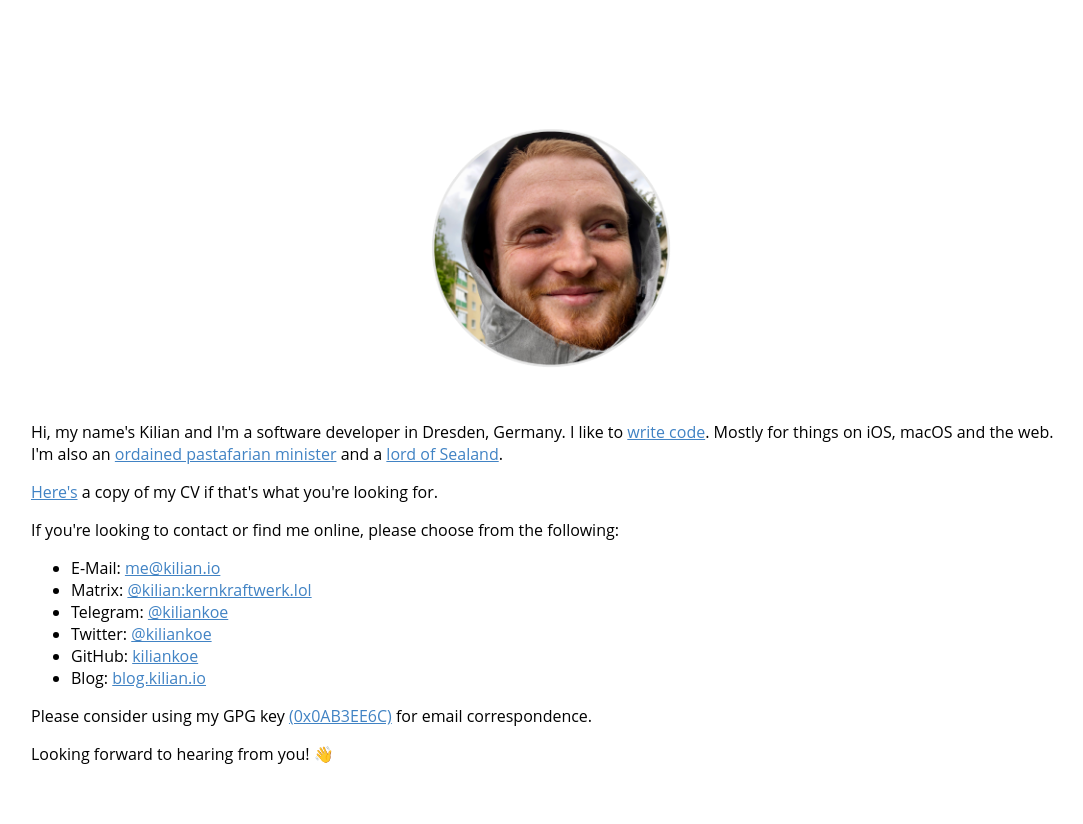
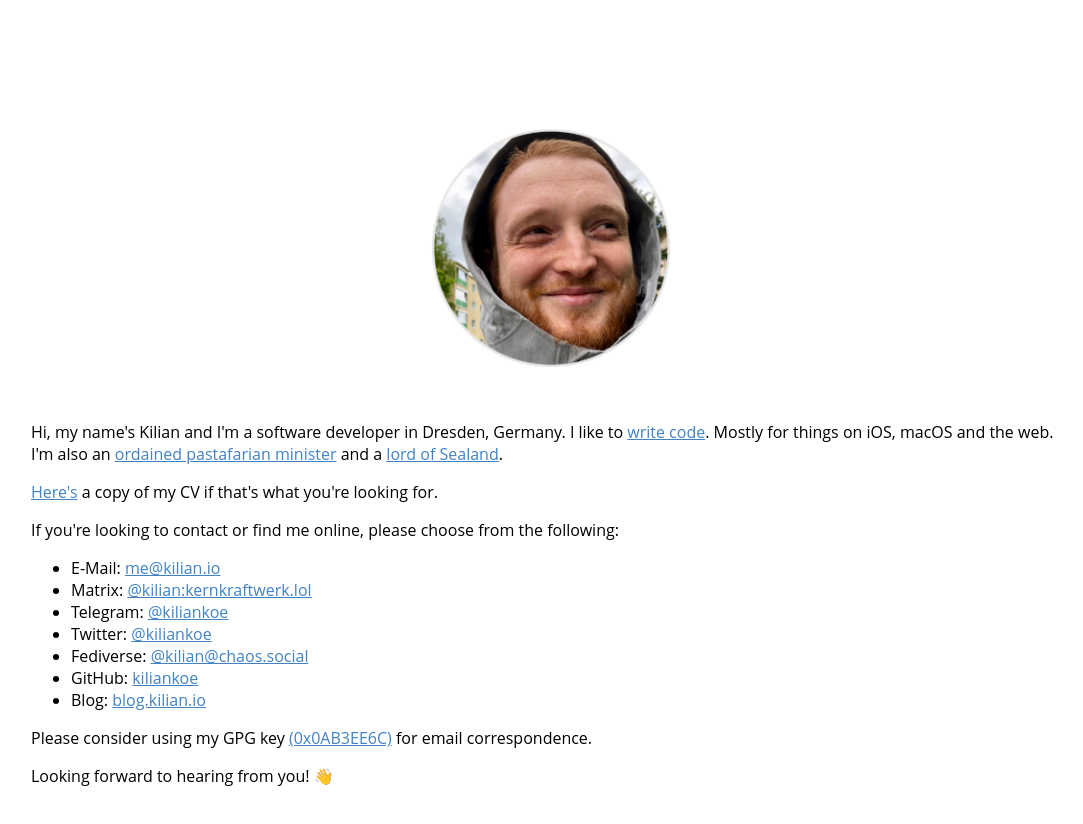
Before and after one commit to kiliankoe/kilian.io, a plain HTML site: page index.html in a window 1280 px wide. Shown: the whole page, without its empty margins (89-1172 px from the left). Drawn offline with nearby package versions, Linux system fonts and the light colour scheme.

Commit message:
Add fediverse link

```diff
--- a/index.html
+++ b/index.html
@@ -20,6 +20,7 @@
                 <li>Matrix: <a href="https://matrix.to/#/@kilian:kernkraftwerk.lol">@kilian:kernkraftwerk.lol</a></li>
                 <li>Telegram: <a href='https://t.me/kiliankoe'>@kiliankoe</a></li>
                 <li>Twitter: <a href='https://twitter.com/kiliankoe'>@kiliankoe</a></li>
+                <li>Fediverse: <a rel="me" href="https://chaos.social/@kilian">@kilian@chaos.social</a></li>
                 <li>GitHub: <a href='https://github.com/kiliankoe'>kiliankoe</a></li>
                 <li>Blog: <a href='https://blog.kilian.io'>blog.kilian.io</a></li>
             </ul>
```
